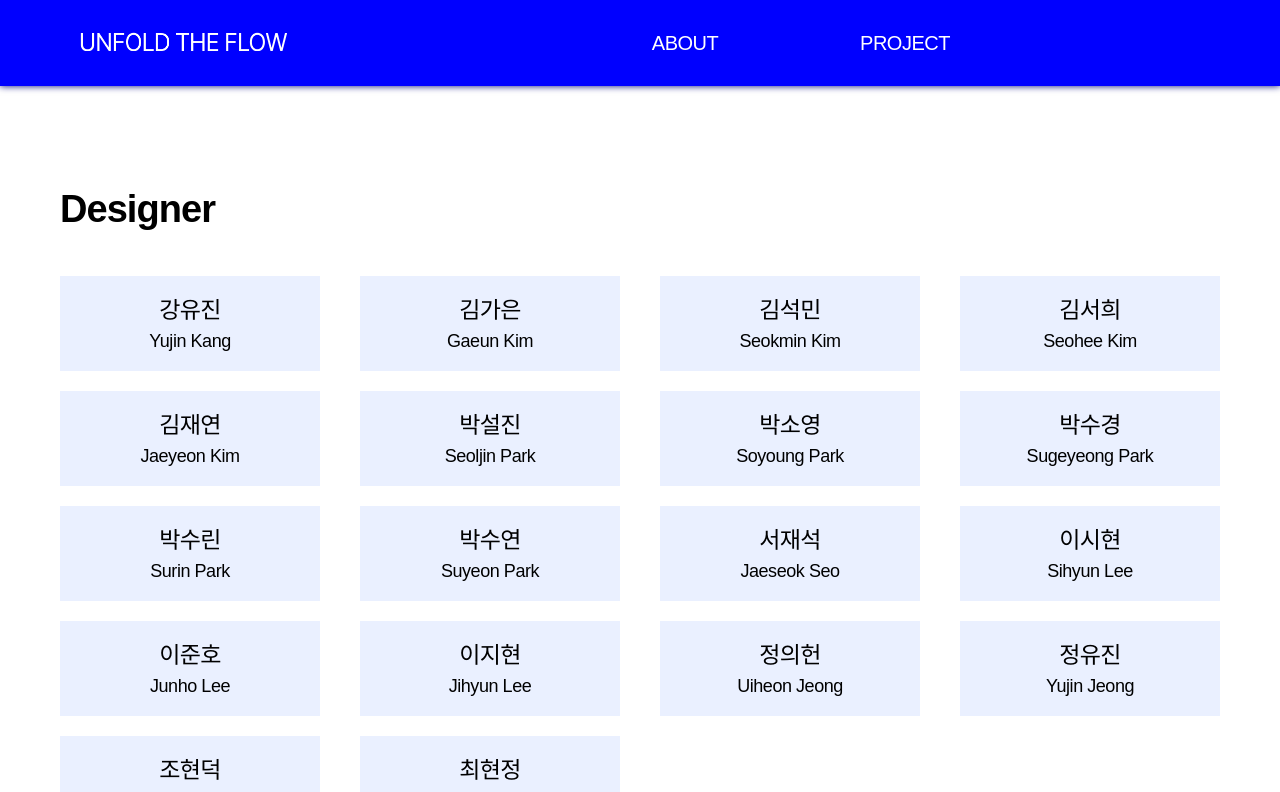
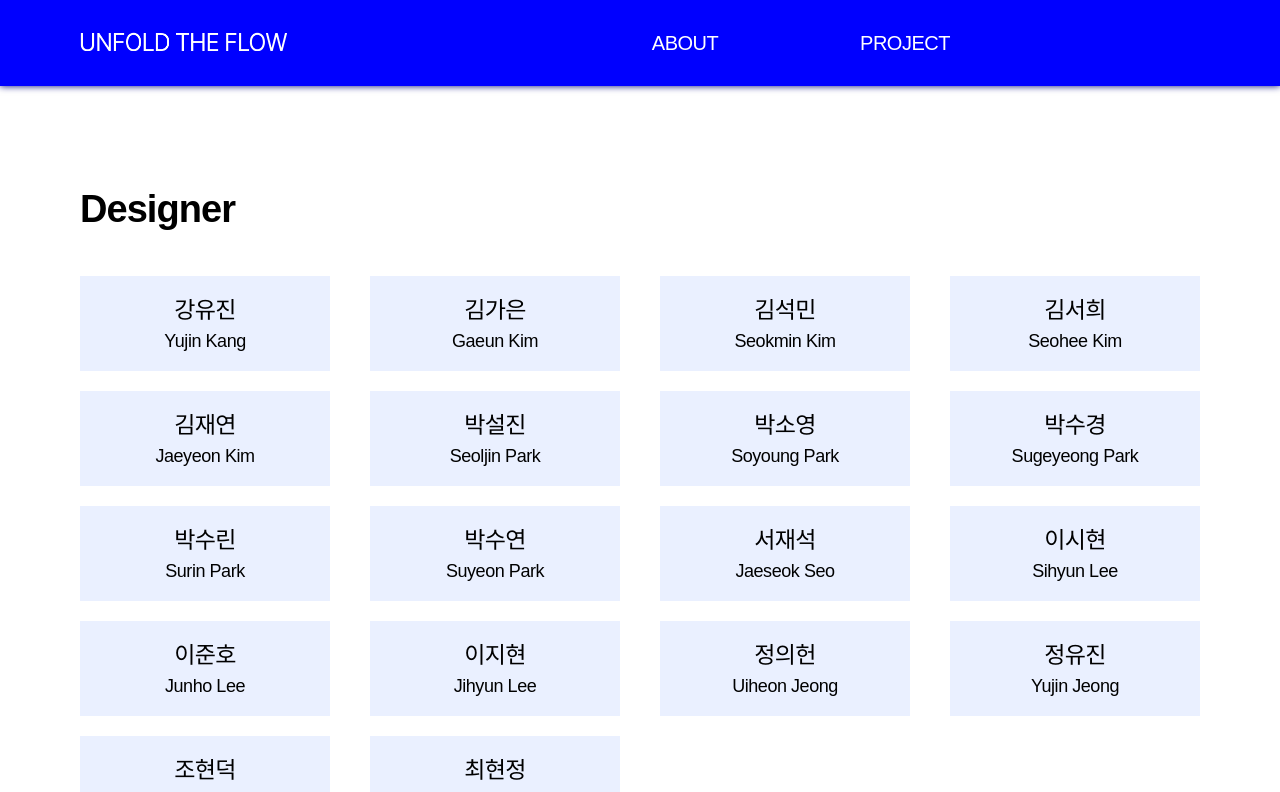
Before and after one commit to SEOJAE00/injemm2025, a React (Vite) app: page /designer in a window 1280 px wide. Shown: the top 792 px of the page. Built offline with nearby package versions, Linux system fonts and the light colour scheme; a web font is replaced by a local one.

Commit message:
디자이너 css 수정

```diff
--- a/src/css/Designer.css
+++ b/src/css/Designer.css
@@ -1,8 +1,8 @@
-/* 전체 영역 */
+/* 전체 영역 ( 수정 )*/
 .designer-page {
   width: 100%;
-  max-width: 1560px;
-  padding: 0px 60px 45px 60px;
+  max-width: 1600px;
+  padding: 0px 80px 45px 80px;
   margin: 0 auto;
 }
 
```
